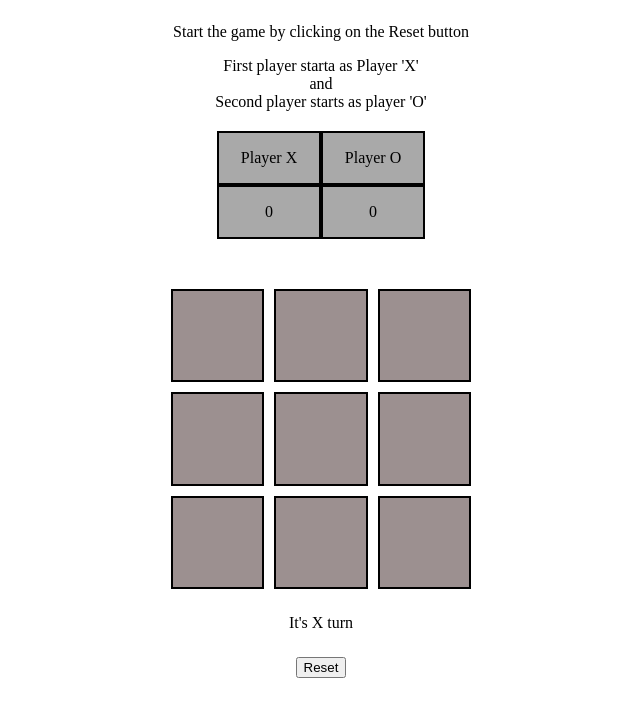
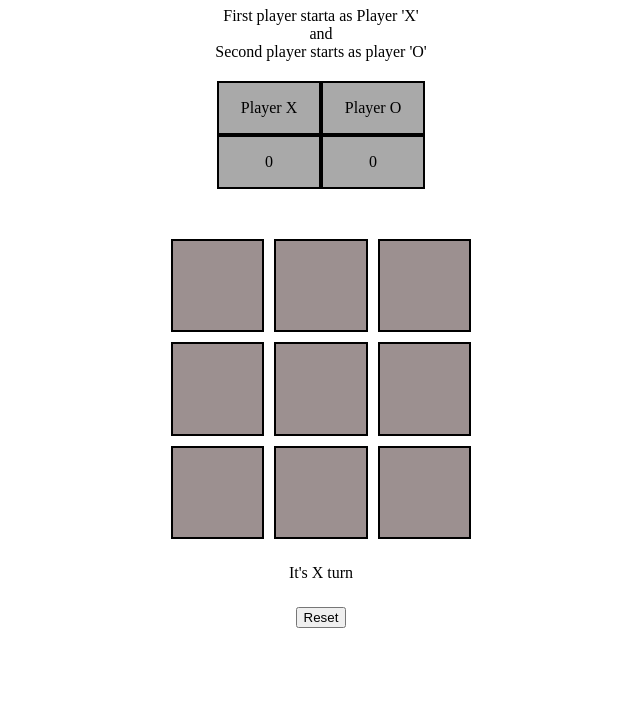
Before and after one commit to Sudo-knight-07/tic-tac-toe, a plain HTML site: page index.html in a window 1280 px wide. Shown: the part 81-800 px from the top of the page, without its empty margins (319-959 px from the left). Drawn offline with Linux system fonts and the light colour scheme.

Commit message:
initial paragraph removed

```diff
--- a/index.html
+++ b/index.html
@@ -11,7 +11,6 @@
   <main>
     <div class="heading">
       <h1>TIC TAC TOE</h1>
-      <p>Start the game by clicking on the Reset button</p>
       <span>First player starta as Player 'X'</span>
       <span>and</span>
       <span>Second player starts as player 'O'</span>
```
